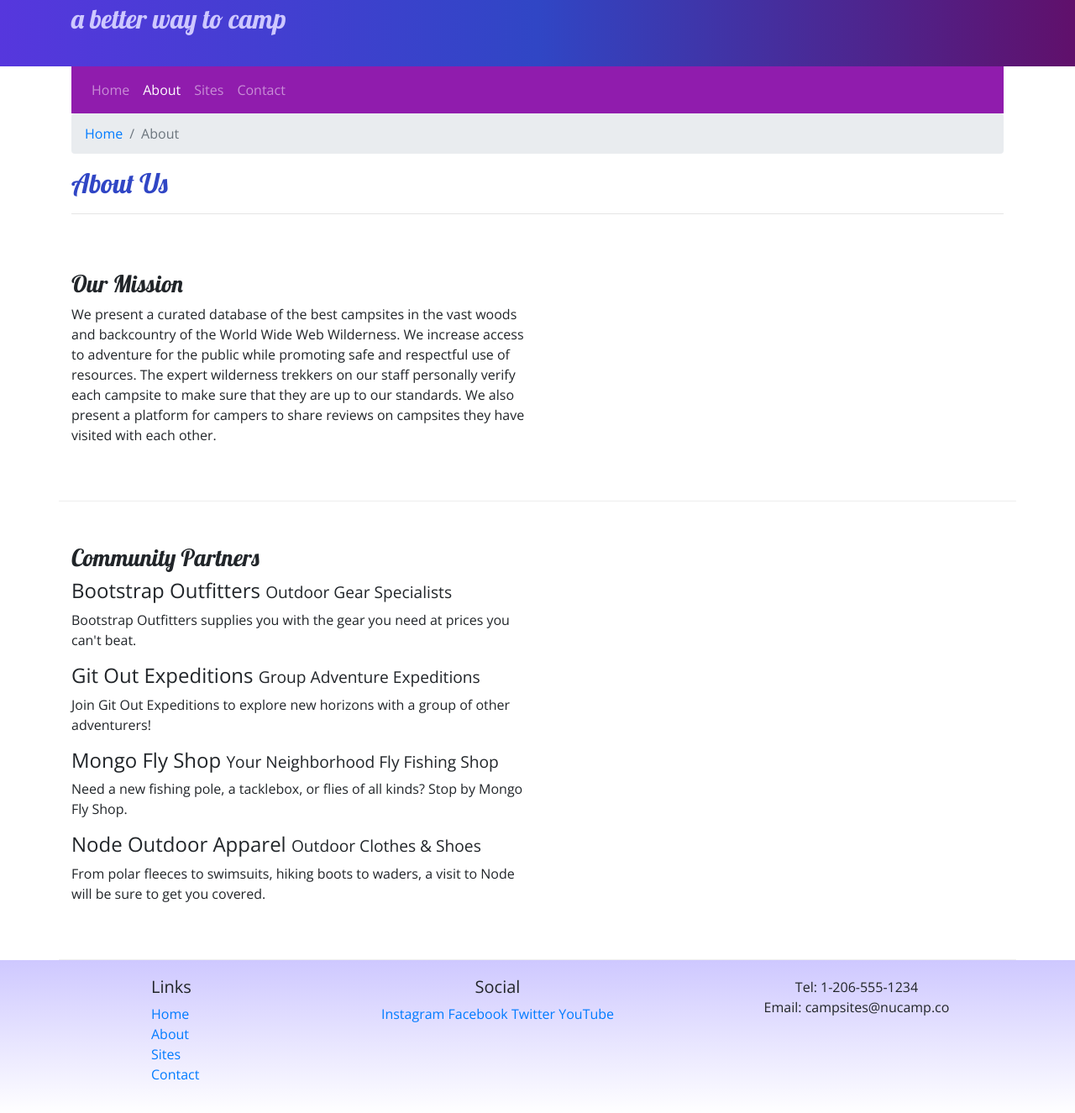
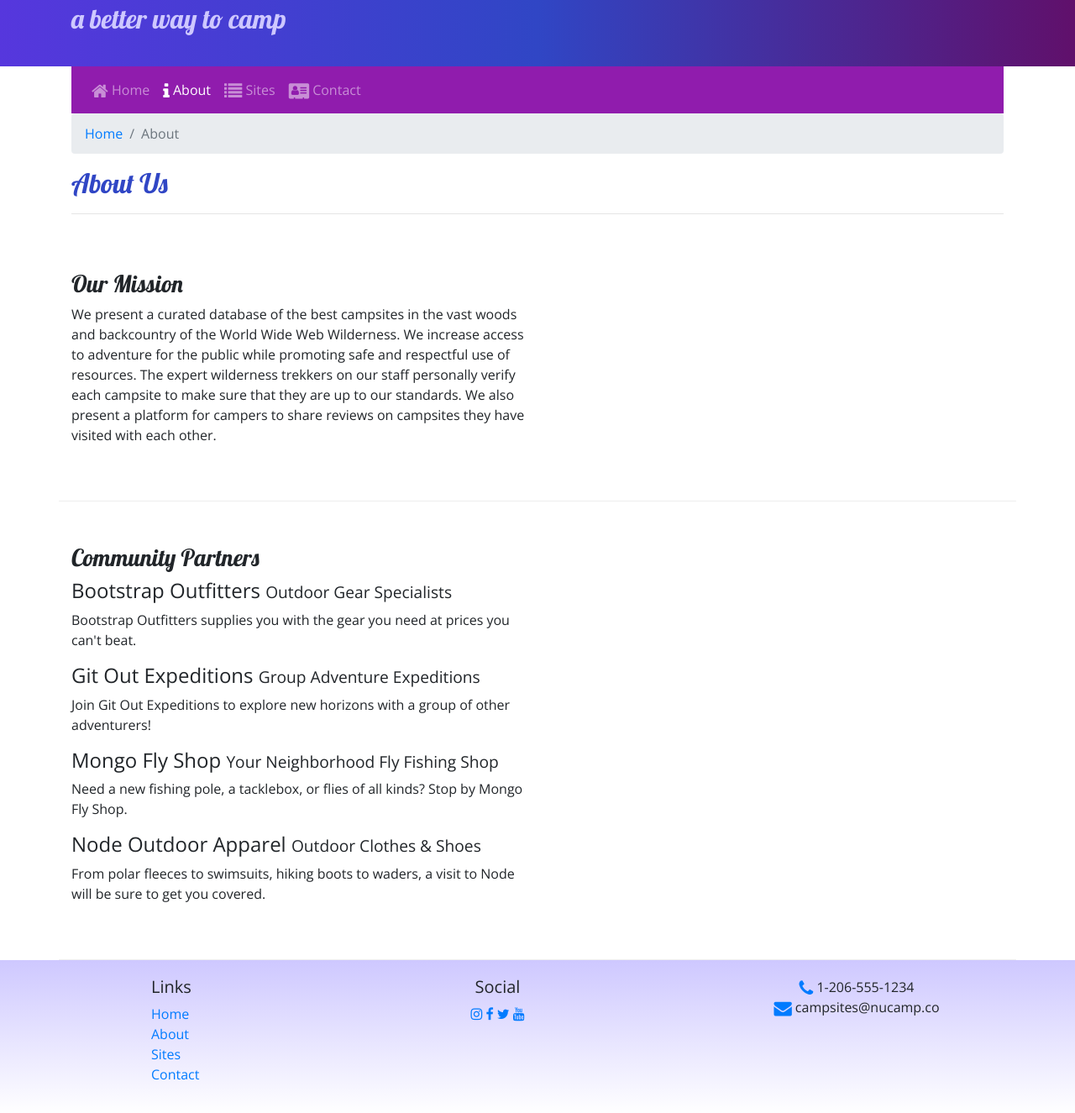
Before and after one commit to derekowusubekoe/nucampsite, a website: page aboutus.html in a window 1280 px wide. Shown: the part 83-1408 px from the top of the page at 84% size. Drawn offline with nearby package versions, Linux system fonts and the light colour scheme.

Commit message:
Icon Fonts

```diff
--- a/aboutus.html
+++ b/aboutus.html
@@ -10,6 +10,10 @@
       href="node_modules/bootstrap/dist/css/bootstrap.min.css"
     />
     <!-- Additional CSS must be placed after the Bootstrap -->
+    <link
+      rel="stylesheet"
+      href="node_modules/font-awesome/css/font-awesome.min.css"
+    />
     <link
       rel="stylesheet"
       href="https://fonts.googleapis.com/css?family=Lobster|Open+Sans"
@@ -31,15 +35,36 @@
     </header>
     <div class="container">
       <nav class="navbar navbar-expand-sm navbar-dark sticky-top">
-        <button class="navbar-toggler ml-auto" type="button" data-toggle="collapse" data-target="#nucampNavbar">
+        <button
+          class="navbar-toggler ml-auto"
+          type="button"
+          data-toggle="collapse"
+          data-target="#nucampNavbar"
+        >
           <span class="navbar-toggler-icon"></span>
         </button>
         <div class="collapse navbar-collapse" id="nucampNavbar">
           <ul class="navbar-nav">
-            <li class="nav-item"><a class="nav-link" href="index.html">Home</a></li>
-            <li class="nav-item active"><a class="nav-link" href="aboutus.html">About</a></li>
-            <li class="nav-item"><a class="nav-link" href="#">Sites</a></li>
-            <li class="nav-item"><a class="nav-link" href="#">Contact</a></li>
+            <li class="nav-item">
+              <a class="nav-link" href="#"
+                ><i class="fa fa-home fa-lg"></i> Home</a
+              >
+            </li>
+            <li class="nav-item active">
+              <a class="nav-link" href="aboutus.html"
+                ><i class="fa fa-info fa-lg"></i> About</a
+              >
+            </li>
+            <li class="nav-item">
+              <a class="nav-link" href="#"
+                ><i class="fa fa-list fa-lg"></i> Sites</a
+              >
+            </li>
+            <li class="nav-item">
+              <a class="nav-link" href="#"
+                ><i class="fa fa-address-card fa-lg"></i> Contact</a
+              >
+            </li>
           </ul>
         </div>
       </nav>
@@ -117,14 +142,15 @@
           </div>
           <div class="col-6 col-sm-5 text-center">
             <h5>Social</h5>
-            <a href="http://instagram.com/">Instagram</a>
-            <a href="http://facebook.com/">Facebook</a>
-            <a href="http://twitter.com/">Twitter</a>
-            <a href="http://youtube.com/">YouTube</a>
+            <a href="http://instagram.com/"><i class="fa fa-instagram"></i></a>
+            <a href="http://facebook.com/"><i class="fa fa-facebook"></i></a>
+            <a href="http://twitter.com/"><i class="fa fa-twitter"></i></a>
+            <a href="http://youtube.com/"><i class="fa fa-youtube"></i></a>
           </div>
           <div class="col-sm-4 text-center">
-            Tel: 1-206-555-1234<br />
-            Email: campsites@nucamp.co
+            <i class="fa fa-phone fa-lg text-primary"></i> 1-206-555-1234<br />
+            <i class="fa fa-envelope fa-lg text-primary"></i>
+            campsites@nucamp.co
           </div>
         </div>
       </div>
--- a/package.json
+++ b/package.json
@@ -15,6 +15,7 @@
   },
   "dependencies": {
     "bootstrap": "^4.5.2",
+    "font-awesome": "^4.7.0",
     "jquery": "^3.5.1",
     "popper.js": "^1.16.1"
   }
```
Also changed, not shown: index.html (+11 -10 lines), 1 other file. Lines whose indentation alone changed are shown as unchanged.
